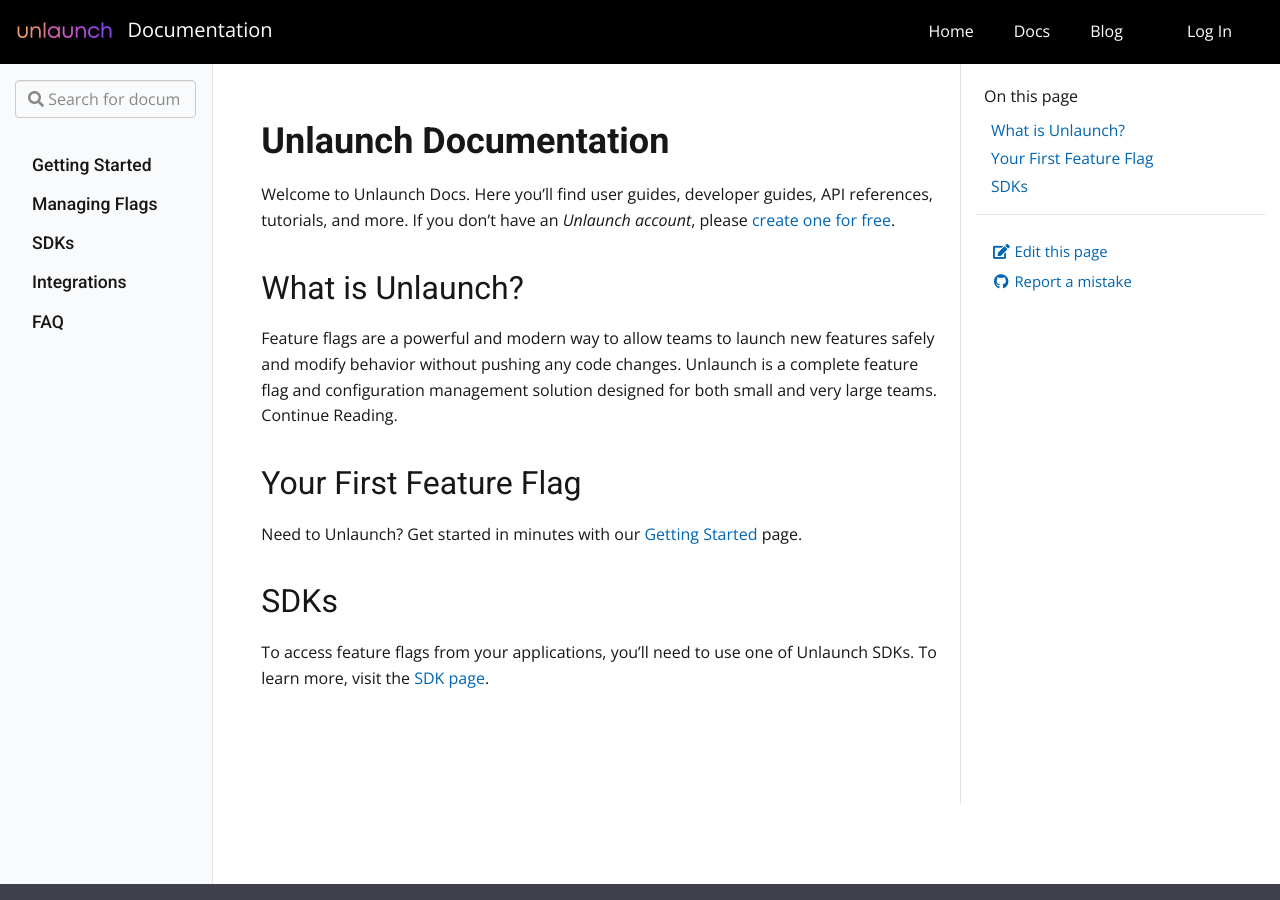
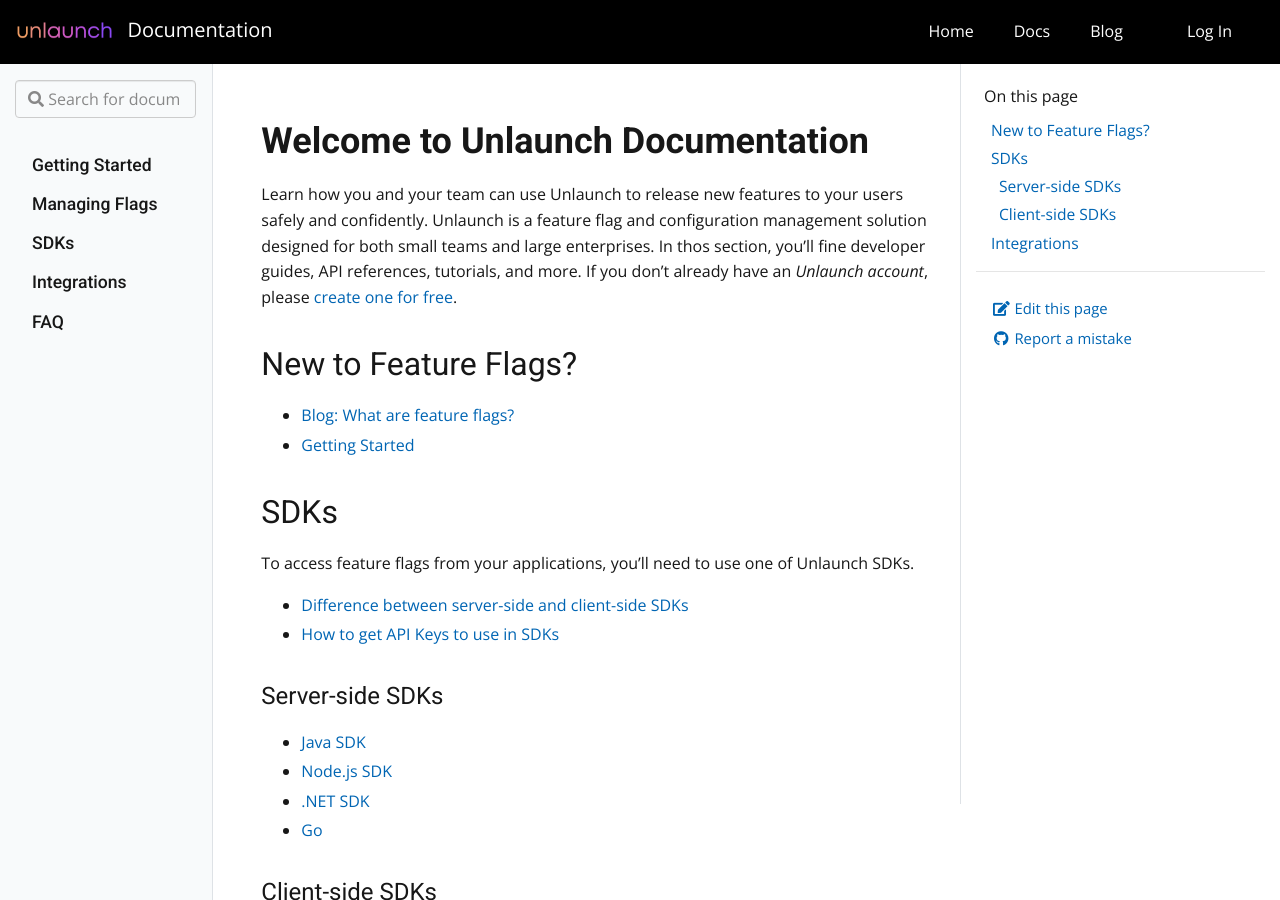
Before and after one commit to unlaunch/documentation, a Jekyll site: the page built from pages/index.md, in a window 1280 px wide and 900 px high. Built offline with Jekyll 4.4.1, drawn with Linux system fonts in a browser that asks for light colours; some of the changed text lies outside the part shown.

Commit message:
fix index page to add links

```diff
--- a/pages/index.md
+++ b/pages/index.md
@@ -4,18 +4,32 @@
 permalink: /
 ---
 
-# Unlaunch Documentation
+# Welcome to Unlaunch Documentation
 
-Welcome to Unlaunch Docs. Here you'll find user guides, developer guides, API references, tutorials, and more. If you don't have an *Unlaunch account*, please [create one for free](https://app.unlaunch.io).
+Learn how you and your team can use Unlaunch to release new features to your users safely and confidently. Unlaunch is a feature flag and configuration management solution designed for both small teams and large enterprises. In thos section, you'll fine developer guides, API references, tutorials, and more. If you don't already have an *Unlaunch account*, please [create one for free](https://app.unlaunch.io).
 
-## What is Unlaunch?
+## New to Feature Flags?
 
-Feature flags are a powerful and modern way to allow teams to launch new features safely and modify behavior without pushing any code changes. Unlaunch is a complete feature flag and configuration management solution designed for both small and very large teams. Continue Reading.
+- [Blog: What are feature flags?](https://blog.unlaunch.io/2020-08-01-feature-flags/)
+- [Getting Started](docs/getting-started)
 
-## Your First Feature Flag
-
-Need to Unlaunch? Get started in minutes with our [Getting Started](docs/getting-started) page.
 
 ## SDKs
 
-To access feature flags from your applications, you'll need to use one of Unlaunch SDKs. To learn more, visit the [SDK page](docs/sdks).
+To access feature flags from your applications, you'll need to use one of Unlaunch SDKs.
+
+- [Difference between server-side and client-side SDKs](docs/sdks/client-vs-server-side-sdks)
+- [How to get API Keys to use in SDKs](docs/sdks/sdk-keys)
+
+### Server-side SDKs
+- [Java SDK](docs/sdks/java-sdk)
+- [Node.js SDK](docs/sdks/nodejs-sdk)
+- [.NET SDK](docs/sdks/dotnet-sdk)
+- [Go](docs/sdks/go-sdk)
+
+### Client-side SDKs
+- [JavaScript Library](docs/sdks/javascript-library)
+- React
+
+## Integrations
+- [Slack](docs/integrations/slack)
```
